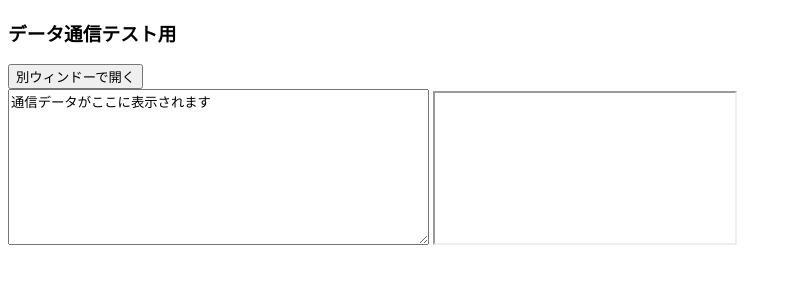
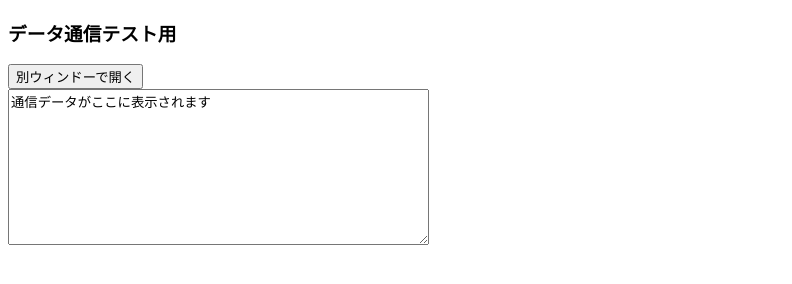
Before and after one commit to nobuhiro-miyamoto/Child, a plain HTML site: page iframe.html in a window 1280 px wide. Shown: the whole page, without its empty margins (0-792 px from the left). Drawn offline with Linux system fonts and the light colour scheme.

Commit message:
Update iframe.html

```diff
--- a/iframe.html
+++ b/iframe.html
@@ -37,9 +37,6 @@ function execute() {
 <form method="POST" name='FormTest'>
 <input type="button" value="別ウィンドーで開く" onClick="fnc_popupWindow('https://nobuhiro-miyamoto.github.io/Child/')"><br>
 <textarea name="bro_info" cols="50" rows="10">通信データがここに表示されます</textarea>
-<iframe src="https://">
-
-</iframe>
 </form>
 </body>
 </html>
```
